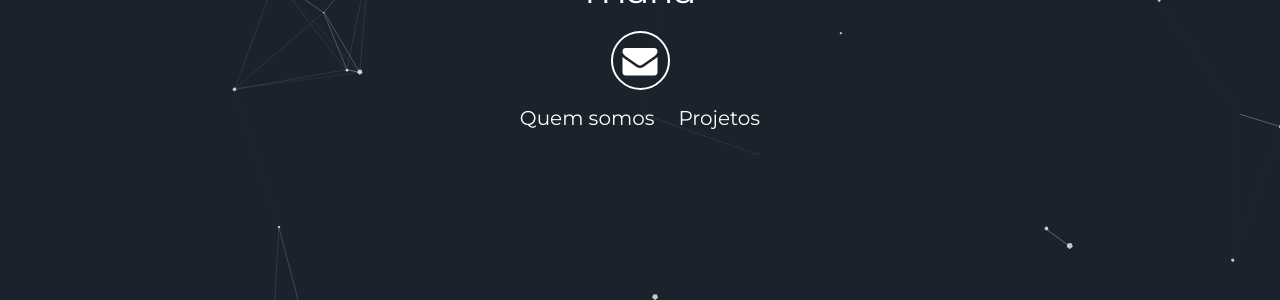
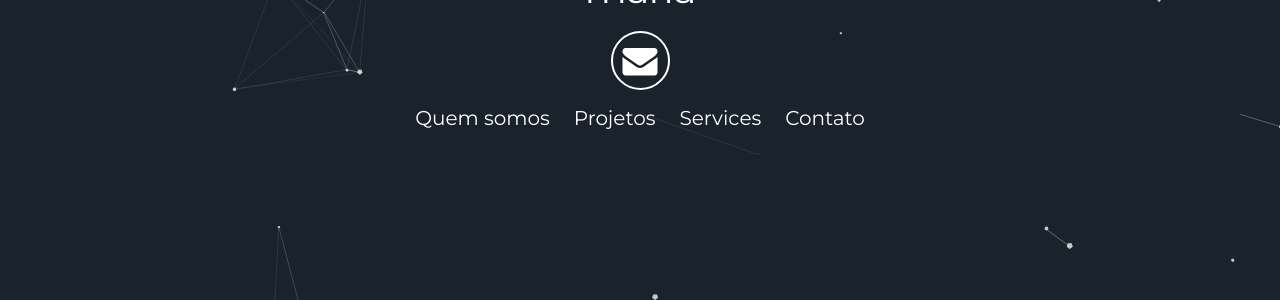
Before and after one commit to leroy1977/eQ1, a Jekyll site: the page built from index.html, in a window 1280 px wide. Shown: the part 466-766 px from the top of the page. Built offline with Jekyll 4.4.1, drawn with Linux system fonts in a browser that asks for light colours.

Commit message:
Update header.html

```diff
--- a/_includes/header.html
+++ b/_includes/header.html
@@ -12,6 +12,9 @@
       </div>
       <a class="link" href="#about" data-scroll>Quem somos</a>
       <a class="link" href="#projects" data-scroll>Projetos</a>
+      <a class="link" href="#services" data-scroll>Services</a>
+      <a class="link" href="#contact" data-scroll>Contato</a>
+
   </div>
   <a class="down" href="#about" data-scroll><i class="icon fa fa-chevron-down" aria-hidden="true"></i></a>
 </div>
```
